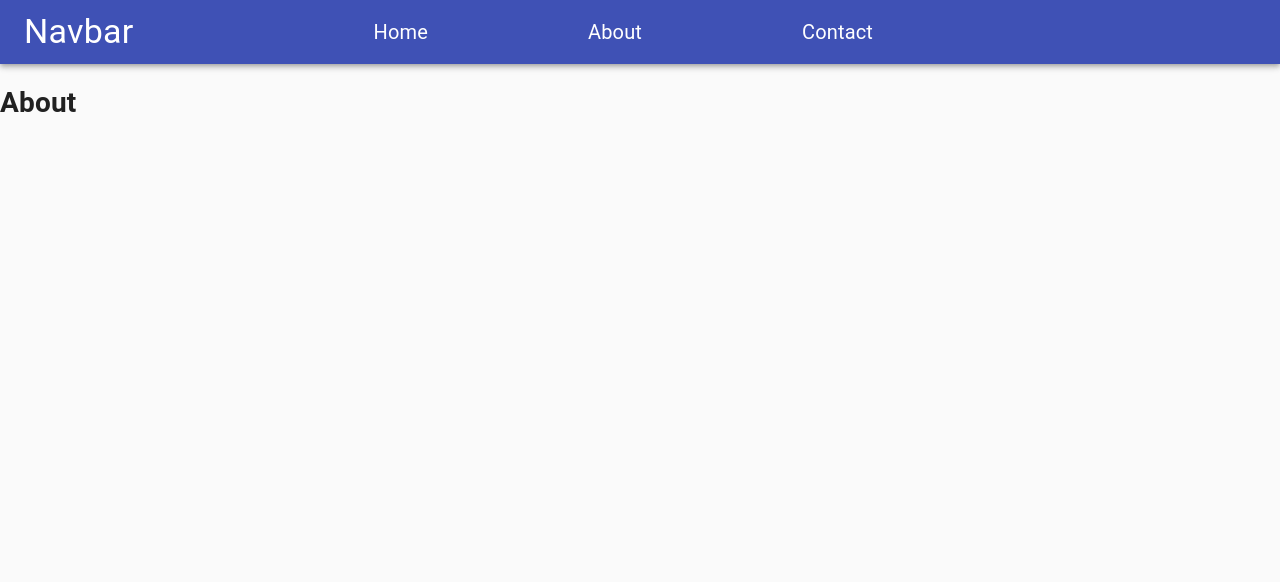
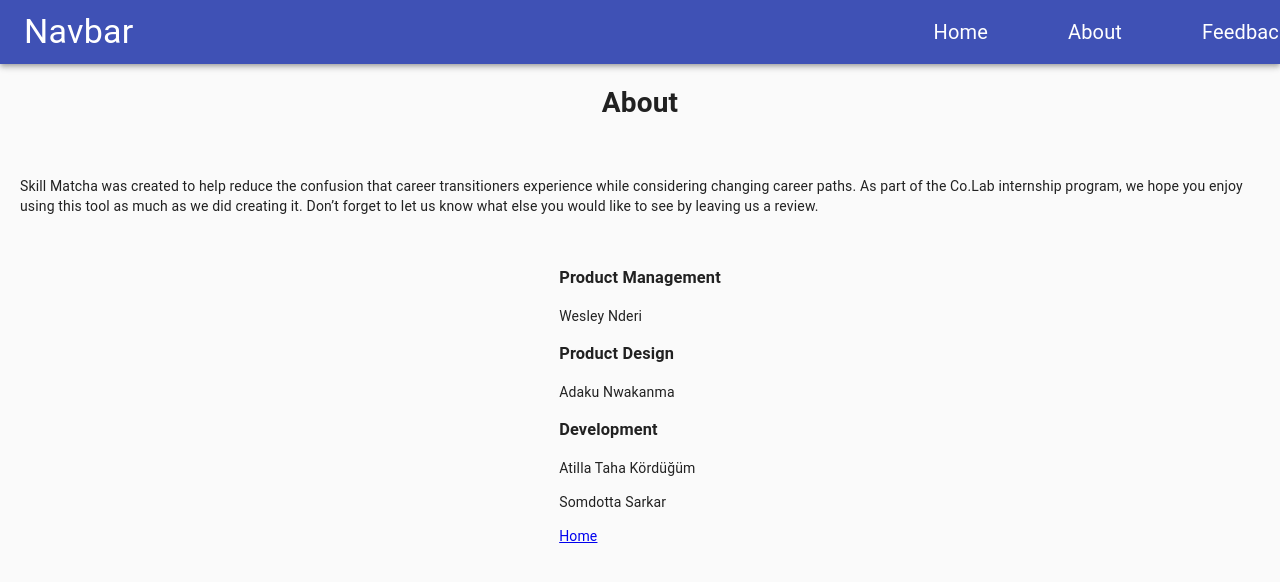
Before and after one commit to Co-Lab-You-Belong-in-Tech/skill-development, a React (Create React App) app: page /about in a window 1280 px wide. Shown: the top 582 px of the page. Built offline with nearby package versions, Linux system fonts and the light colour scheme.

Commit message:
Added About page with little styling

```diff
--- a/src/components/Navbar/index.tsx
+++ b/src/components/Navbar/index.tsx
@@ -6,10 +6,11 @@
 } from "@material-ui/core";
 import { Link } from "react-router-dom";
 import { makeStyles, Theme, createStyles } from "@material-ui/core/styles";
+import React from "react";
 
 const useStyles = makeStyles((theme: Theme) => createStyles({
     navlinks: {
-        marginLeft: theme.spacing(10),
+        marginLeft: theme.spacing(90),
         display: "flex",
       },
     anglings: {
@@ -23,7 +24,7 @@
         textDecoration: "none",
         color: "white",
         fontSize: "20px",
-        marginLeft: theme.spacing(20),
+        marginLeft: theme.spacing(10),
         "&:hover": {
           color: "yellow",
           borderBottom: "1px solid white",
@@ -50,7 +51,7 @@
                 About
               </Link>
               <Link to="/feedback" className={classes.link}>
-                Contact
+                Feedback
               </Link>
             </div>
         </Toolbar>
--- a/src/pages/About/index.tsx
+++ b/src/pages/About/index.tsx
@@ -1,11 +1,33 @@
-import React, { FunctionComponent } from 'react';
+import React, { FunctionComponent } from "react";
+import { Link } from "react-router-dom";
+import { Grid } from "@mui/material";
 
 const About: FunctionComponent = () => {
-    return (
-        <div>
-            <h1>About</h1>
-        </div>
-    );
+  return (
+    <Grid container justifyContent="center" >
+      <h1>About</h1>
+      <p style={{padding: "20px"}}>
+        Skill Matcha was created to help reduce the confusion that career
+        transitioners experience while considering changing career paths. As
+        part of the Co.Lab internship program, we hope you enjoy using this tool
+        as much as we did creating it. Don’t forget to let us know what else you
+        would like to see by leaving us a review.
+      </p>
+      <div>
+        <h3>Product Management</h3>
+        <p>Wesley Nderi</p>
+        <h3>Product Design</h3>
+        <p>Adaku Nwakanma</p>
+        <h3>Development</h3>
+        <p>Atilla Taha Kördüğüm</p>
+        <p>Somdotta Sarkar</p>
+        <p>
+          <Link to="/">Home</Link>
+        </p>
+      </div>
+
+    </Grid>
+  );
 };
 
 export default About;
--- a/tsconfig.json
+++ b/tsconfig.json
@@ -21,7 +21,7 @@
     "resolveJsonModule": true,
     "isolatedModules": true,
     "noEmit": true,
-    "jsx": "react-jsx"
+    "jsx": "react"
   },
   "include": [
     "src"
```
Also changed, not shown: src/pages/Home/index.tsx (+6 -6 lines), 1 other file (tests, documents, lock files or other folders).
